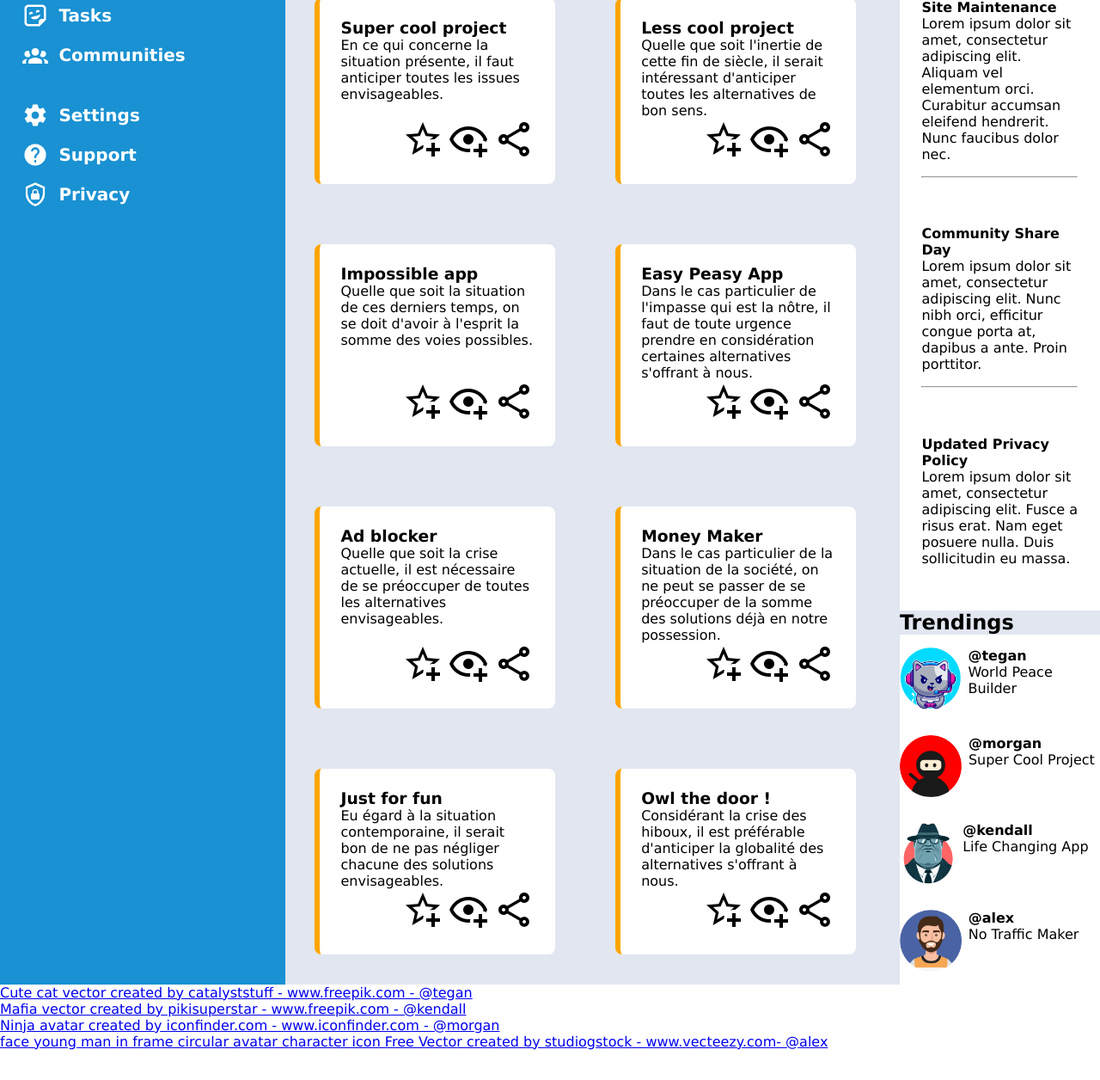
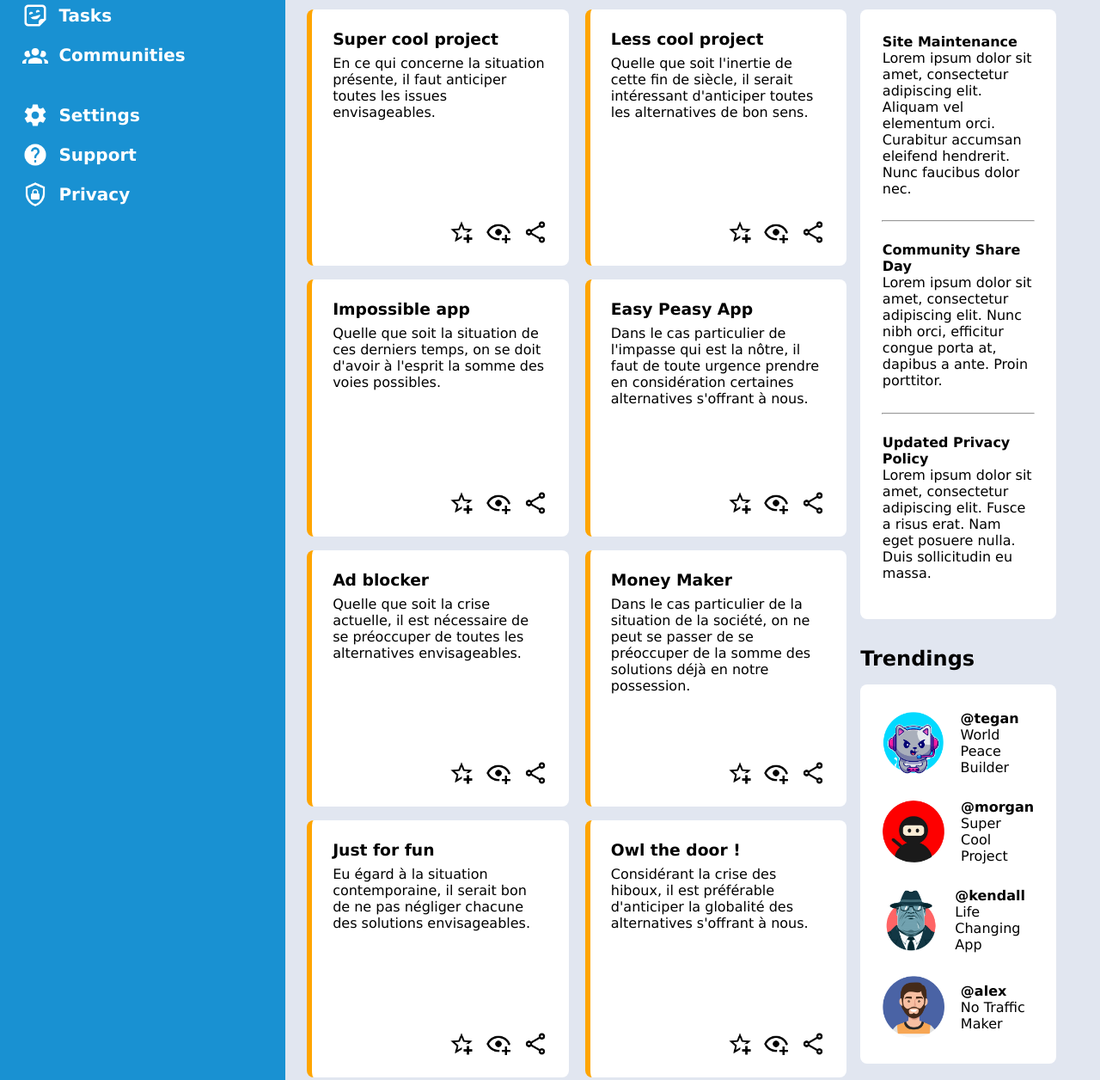
Before and after one commit to erambeau/odin-admin-dashboard, a plain HTML site: page index.html in a window 1280 px wide. Shown: the part 309-1565 px from the top of the page at 86% size. Before the commit the page ends 1530 px from the top, so only its background shows below. Drawn offline with Linux system fonts and the light colour scheme.

Commit message:
Pimping the main content

```diff
--- a/index.html
+++ b/index.html
@@ -175,13 +175,13 @@
                     <div class="announcement-content" id="announcement-1">
                         <span class="announcement-title">Site Maintenance</span>
                         <span class="announcement-desc">Lorem ipsum dolor sit amet, consectetur adipiscing elit. Aliquam vel elementum orci. Curabitur accumsan eleifend hendrerit. Nunc faucibus dolor nec.</span>
-                        <hr class="line-between-announcements"/>
                     </div>
+                    <hr class="line-between-announcements"/>
                     <div class="announcement-content" id="announcement-2">
                         <span class="announcement-title">Community Share Day</span>
                         <span class="announcement-desc">Lorem ipsum dolor sit amet, consectetur adipiscing elit. Nunc nibh orci, efficitur congue porta at, dapibus a ante. Proin porttitor.</span>
-                        <hr class="line-between-announcements"/>
                     </div>
+                    <hr class="line-between-announcements"/>
                     <div class="announcement-content" id="announcement-3">
                         <span class="announcement-title">Updated Privacy Policy</span>
                         <span class="announcement-desc">Lorem ipsum dolor sit amet, consectetur adipiscing elit. Fusce a risus erat. Nam eget posuere nulla. Duis sollicitudin eu massa.</span>
@@ -230,9 +230,8 @@
         <a href='https://www.freepik.com/vectors/cute-cat'>Cute cat vector created by catalyststuff - www.freepik.com - @tegan</a>
         <a href='https://www.freepik.com/vectors/mafia'>Mafia vector created by pikisuperstar - www.freepik.com - @kendall</a>
         <a href='https://www.pinterest.com/pin/386957792979605131/'>Ninja avatar created by iconfinder.com - www.iconfinder.com - @morgan</a>
-
-
         <a href='https://www.vecteezy.com/vector-art/4477343-face-young-man-in-frame-circular-avatar-character-icon'>face young man in frame circular avatar character icon Free Vector created by studiogstock - www.vecteezy.com- @alex</a>
+        <a href='http://www.lepipotron.com/'>Sentences of project cards generated thanks to the Pipotron</a>
     </div>
 </body>
 </html>
--- a/styles.css
+++ b/styles.css
@@ -48,7 +48,6 @@ body {
     display: grid;
     grid-template-rows: 1fr 1fr;
     flex-direction: column;
-
 }
 
 .main-content {
@@ -60,6 +59,7 @@ body {
     grid-template-columns: 3fr 1fr;
 
     gap: 2vh;
+    padding: 4vh 2vw;
 }
 
 .footer {
@@ -273,33 +273,41 @@ body {
 
 /* Main-content */
 
-
-
 .main-content > .projects {
     display: flex;
     flex-direction: column;
+    gap: 2vh;
 }
-
 
 .projects > .list-of-projects {
     flex: 1 ;
 
     display: grid;
-    grid-template-columns: repeat(auto-fit, minmax(300px, 2fr));
+    grid-template-columns: repeat(auto-fit, minmax(300px, 4fr));
+    grid-gap: 2vh 1.5vw;
 }
 
 
 .list-of-projects > .project-card {
-
     display: flex;
     flex-direction: column;
 
+    aspect-ratio: 1;
+
     background-color: var(--over-background-color);
-    margin: 10%;
+
     padding: 3vh;
     border-left: solid orange;
     border-width: 0.5vw;
     border-radius: 1vh;
+}
+
+.list-of-projects > .project-card:hover {
+    border-width: 0.8vw;
+}
+
+.project-card > h3 {
+    margin-bottom: 1vh;
 }
 
 .project-card > span {
@@ -308,9 +316,21 @@ body {
 
 
 .project-card > .project-icons {
-    text-align: right;
+    display: flex;
+    justify-content: right;
+    gap: 1vw;
 }
 
+.project-icons > img {
+    width: auto;
+    height: auto;
+    max-width: var(--size-small-icons);
+    max-height: var(--size-small-icons);
+}
+
+.project-icons > img:hover {
+    filter: var(--filter-black-to-sidebar-buttons-color);
+}
 
 
 /* -------- */
@@ -319,6 +339,7 @@ body {
 .main-content > .announcements-and-trendings {
     display: grid;
     grid-row: 1fr 1fr;
+    gap: 2vh;
 }
 
 .announcements-and-trendings > .annoucements {
@@ -332,19 +353,37 @@ body {
     flex: 1;
     background-color: var(--over-background-color);
 
-    display: grid;
-    grid-row: repeat(3, 1fr);
+    display: flex;
+    flex-direction: column;
 
+    padding: 3.5vh 2vw;
+    margin: 2vh 2vw 2vh 0;
+    border-radius: 1vh;
+
+    justify-content: space-between;
     align-items: center;
-    padding: 2vh 2vw;
+
 }
+
+.line-between-announcements {
+    width: 100%;
+    margin: 0 0 1.5vh 0;
+}
+
+
 
 .list-of-annoucements > .announcement-content {
     display: flex;
     flex-direction: column;
+    padding-bottom: 2vh;
 
-    padding-bottom: 2vh;
+
 }
+
+.list-of-annoucements > .announcement-content:hover {
+    color: var(--sidebar-buttons-color);
+}
+
 
 .announcement-content > .announcement-title {
     font-weight: bold;
@@ -374,11 +413,22 @@ body {
     justify-content: center;
     align-items: center;
 
+    margin: 2vh 2vw 2vh 0;
+    padding: 3vh 2vw;
+    gap: 2vh;
+
+    border-radius: 1vh;
+
 }
 
 .list-of-trendings > .trending-content {
     display: flex;
-    gap: 1vh;
+    gap: 1.5vw;
+    align-items: center;
+}
+
+.list-of-trendings > .trending-content:hover {
+    color: var(--sidebar-buttons-color);
 }
 
 .trending-content > .full-text-trending {
```
